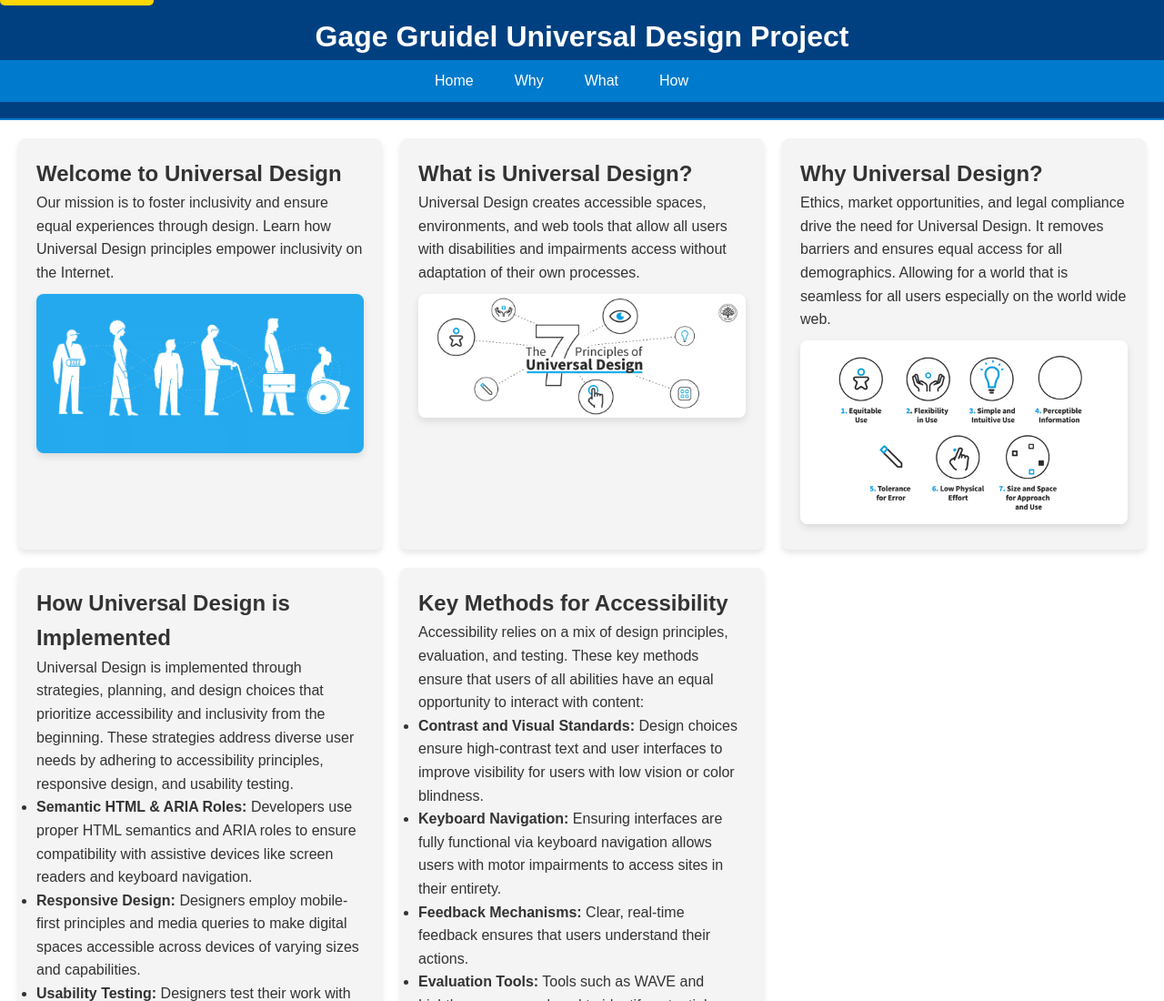
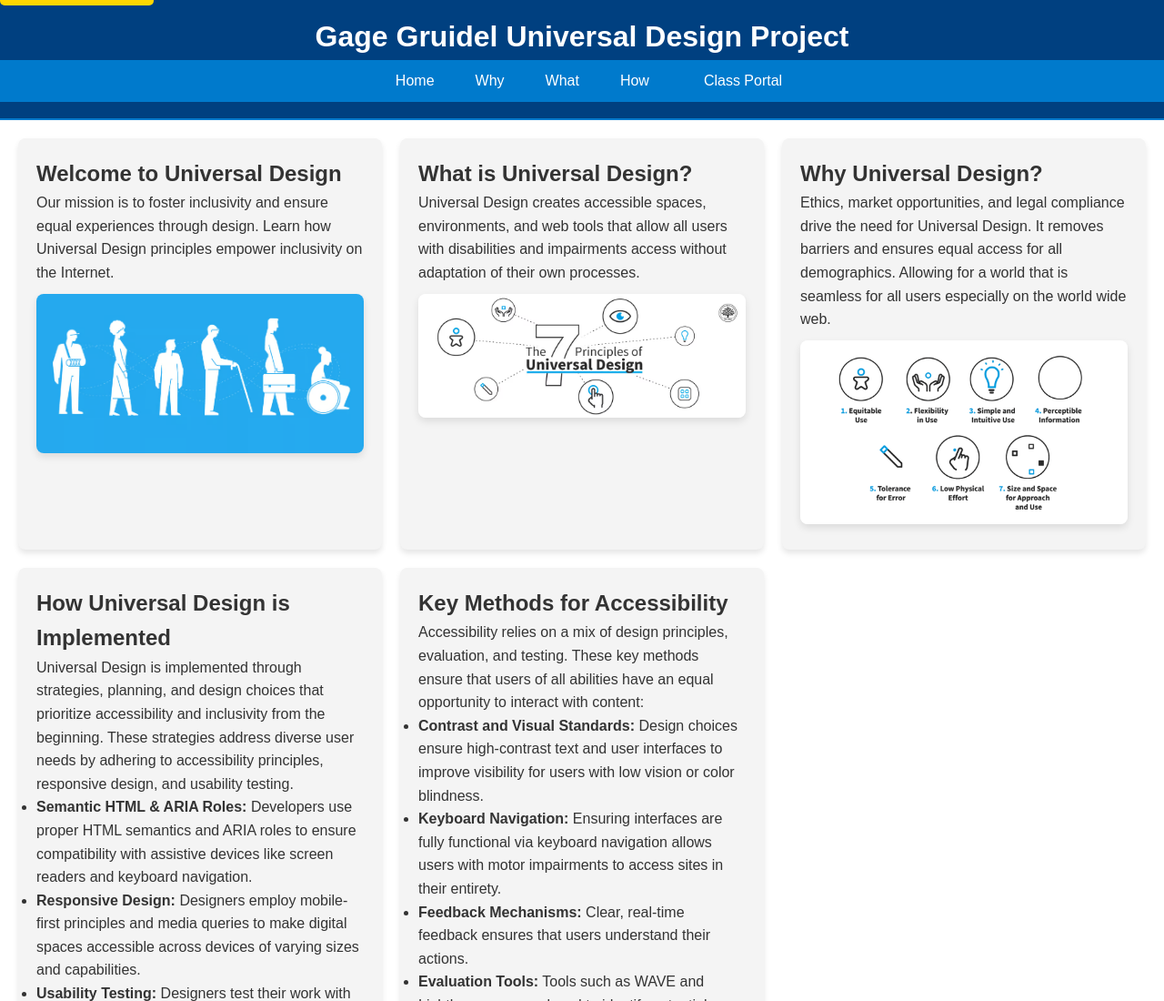
Before and after one commit to gagegruidel/Accessibility-Website, a plain HTML site: page index.html in a window 1280 px wide. Shown: the top 1100 px of the page at 91% size. Drawn offline with Linux system fonts and the light colour scheme.

Commit message:
Update index.html

```diff
--- a/index.html
+++ b/index.html
@@ -17,7 +17,7 @@
                 <li><a href="why.html">Why</a></li>
                 <li><a href="what.html">What</a></li>
                 <li><a href="how.html">How</a></li>
-                <li><a href="https://gagegruidel.me/Gruidel-UD/"></a></li>
+                <li><a href="https://gagegruidel.me/Gruidel-UD/index.html"></a>Class Portal</li>
             </ul>
         </nav>
     </header>
```
